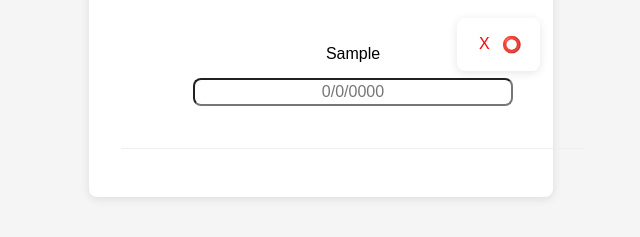
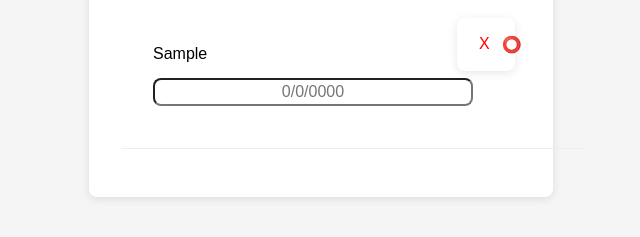
Before and after one commit to GodlyAngel1614/todo-app, a plain HTML site: page index.html in a window 1280 px wide. Both pictures are taken after typing "Sample" into the empty fields and a click on the button "Add". Shown: the part 205-442 px from the top of the page, without its empty margins (319-959 px from the left). Drawn offline with Linux system fonts and the light colour scheme.

Commit message:
Style update
The stylesheets list has been updated to look better for the user.

```diff
--- a/style.css
+++ b/style.css
@@ -47,10 +47,10 @@ ul {
 li {
   display: flex;
   flex-direction: column;
-  justify-content: center;
-  align-content: center;
-  align-items: center;
-  text-align: center;
+  justify-content: left;
+  align-content: left;
+  align-items: left;
+
   gap: 5px;
   padding: 2rem;
   border-bottom: 1px solid #eee;
@@ -59,7 +59,7 @@ li {
   word-wrap: break-word; /* legacy, but still works */
   overflow-wrap: anywhere; /* modern: breaks words at any point */
   white-space: normal; /* ensure text wraps to next line */
-  text-align: center; /* keeps it centered */
+  text-align: left;
 }
 
 button {
@@ -76,12 +76,13 @@ div.resource {
   padding: 1rem;
   border-radius: 8px;
   box-shadow: 0 2px 10px rgba(0, 0, 0, 0.1);
-  width: 4%;
+  width: 2%;
   max-width: 400px;
   margin-left: 21rem;
-  text-align: center;
   align-content: center;
   margin-top: 5px;
+
+    text-align: center;
 }
 
 li.completed {
@@ -112,6 +113,7 @@ input {
 
 input.set {
   border: transparent;
+  box-shadow: 0 2px 10px rgba(9, 255, 50, 0.1);
 }
 
 input.set:focus {
```
